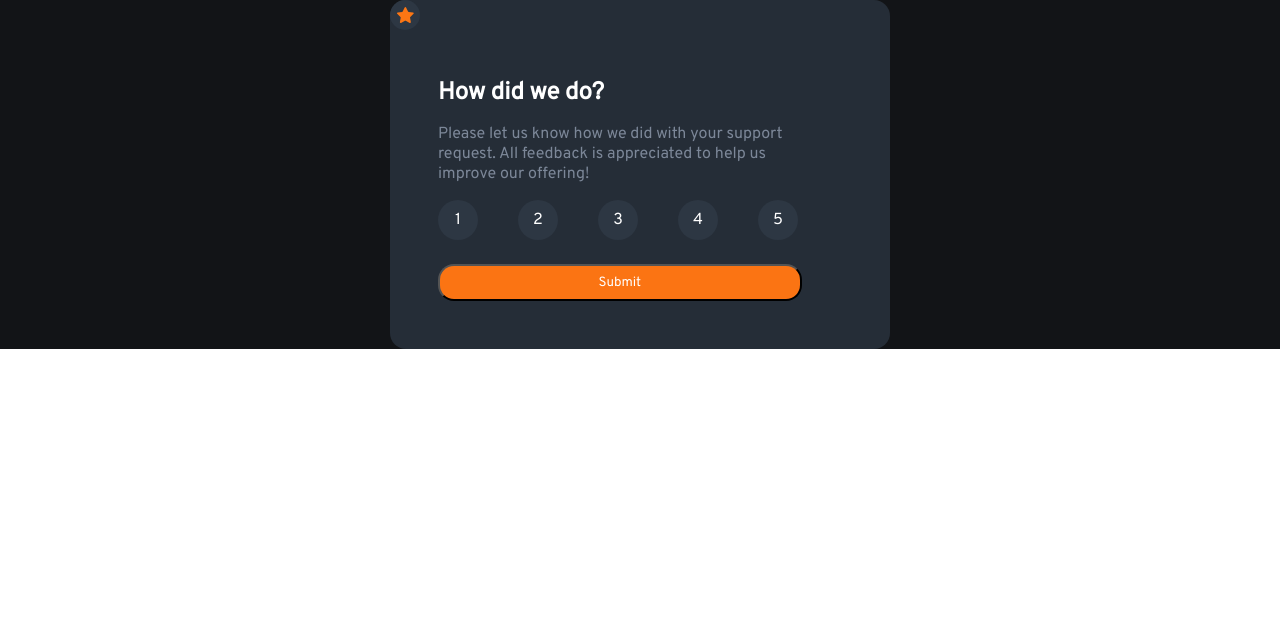
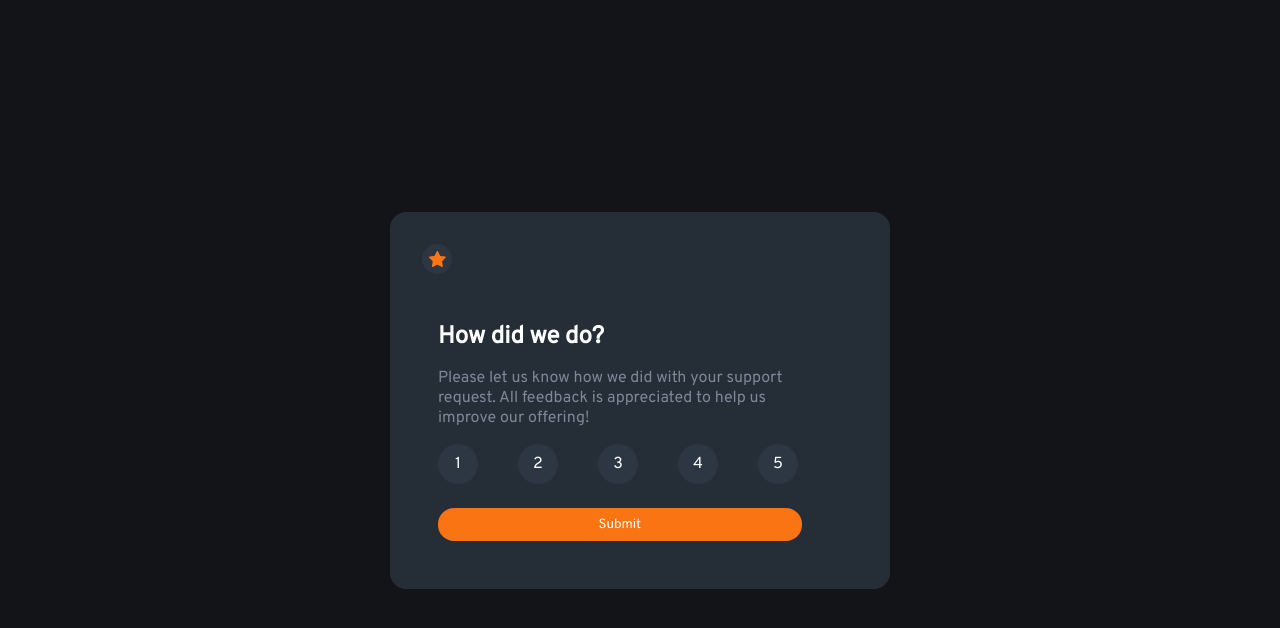
Before and after one commit to kyulic/maquetado4, a plain HTML site: page index.html in a window 1280 px wide. Drawn offline with Linux system fonts and the light colour scheme.

Commit message:
terminar

```diff
--- a/styles.css
+++ b/styles.css
@@ -27,6 +27,7 @@
     display: flex;
     justify-content: center;
     align-items: center;
+    min-height: 100vh;
 
 
 }
@@ -51,6 +52,8 @@
     display:flex;
     justify-content: center;
     align-items: center;
+    margin-top: 2rem;
+    margin-left: 2rem;
 
 
 
@@ -147,4 +150,5 @@
      display:flex;
     justify-content: center;
     align-items: center;
+    border: none;
 }
```
